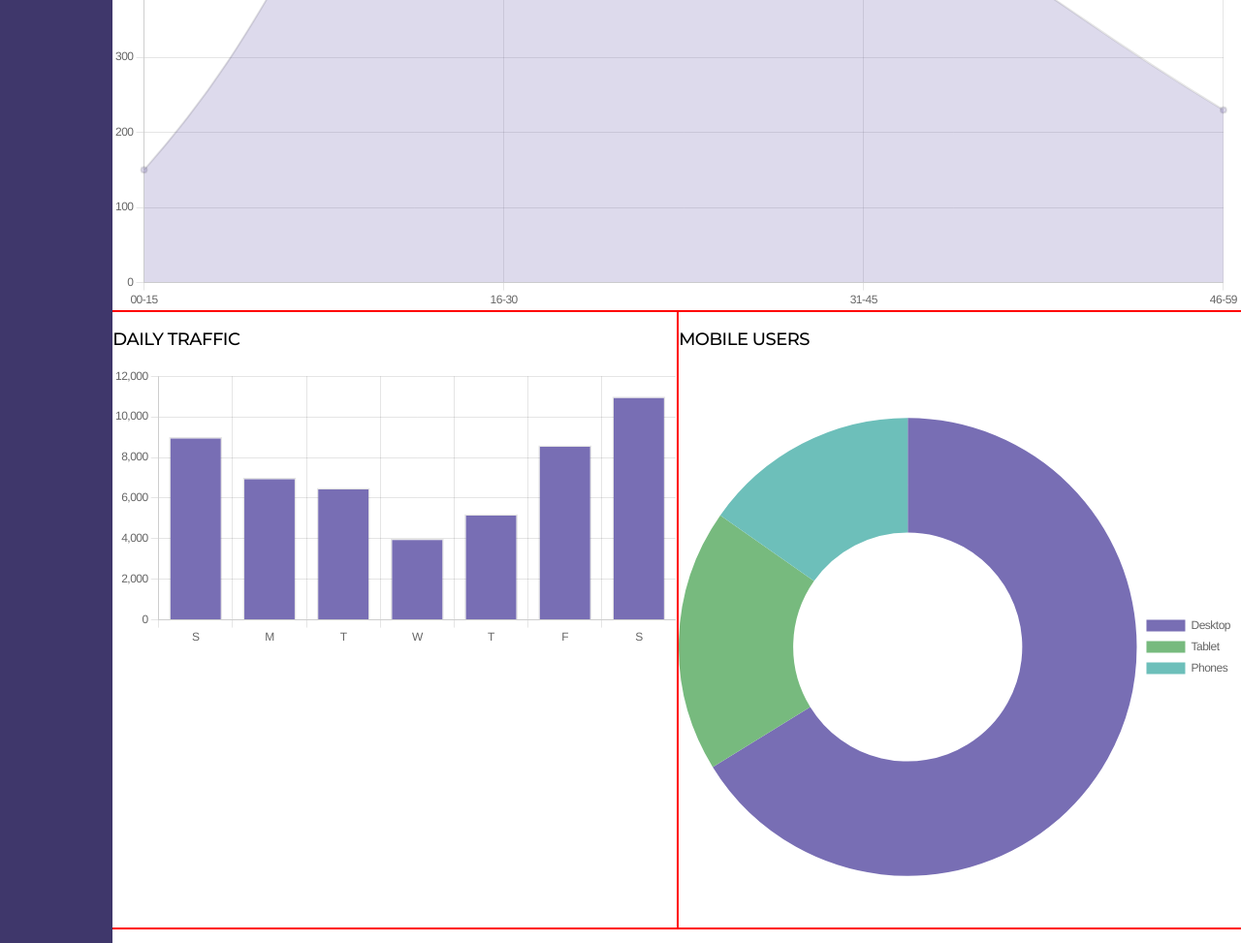
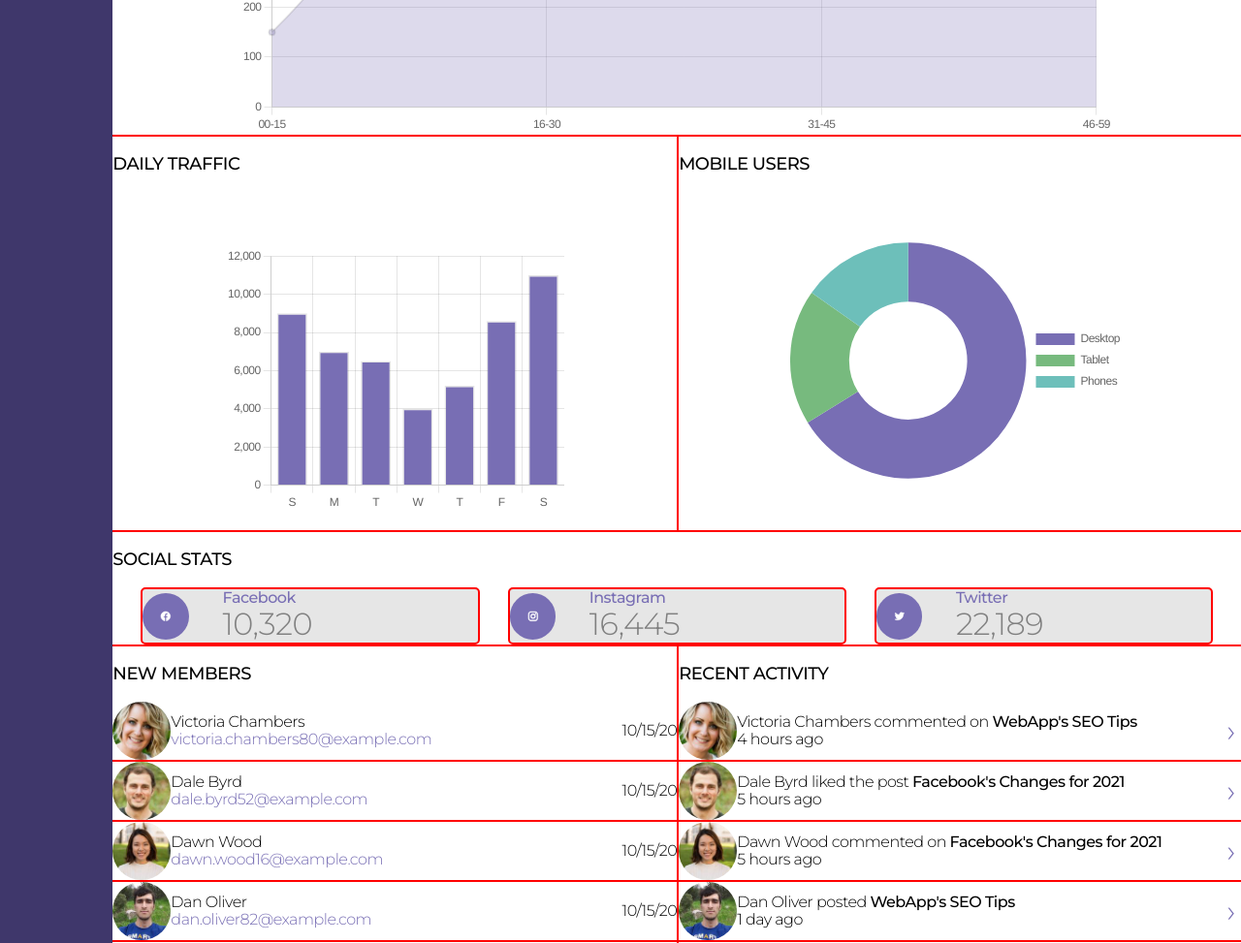
Before and after one commit to BellaBradbury/web-app-dashboard, a plain HTML site: page index.html in a window 1280 px wide. Shown: the part 540-1513 px from the top of the page at 97% size. Drawn offline with nearby package versions, Linux system fonts and the light colour scheme.

Commit message:
chart sizing issue >

```diff
--- a/js/chart.js
+++ b/js/chart.js
@@ -32,7 +32,7 @@ let troChartHour = new Chart(troCotHour, {
         fill: true,
         tension: 0.5,
         hoverBorderWidth: 20,
-        // maintainAspectRatio: false,
+        maintainAspectRatio: false,
         scales: scales,
         plugins: plugins
     }
@@ -55,7 +55,7 @@ let troChartDay = new Chart(troCotDay, {
         fill: true,
         tension: 0.5,
         hoverBorderWidth: 20,
-        // maintainAspectRatio: false,
+        maintainAspectRatio: false,
         scales: scales,
         plugins: plugins
     }
@@ -72,7 +72,7 @@ let troChartWeek = new Chart(troCotWeek, {
         fill: true,
         tension: 0.5,
         hoverBorderWidth: 20,
-        // maintainAspectRatio: false,
+        maintainAspectRatio: false,
         scales: scales,
         plugins: plugins
     }
@@ -94,7 +94,7 @@ let troChartMonth = new Chart(troCotMonth, {
         backgroundColor: `rgba(${colorS}, .25)`,
         fill: true,
         hoverBorderWidth: 20,
-        // maintainAspectRatio: false,
+        maintainAspectRatio: false,
         tension: 0.5,
         scales: scales,
         plugins: plugins
@@ -111,7 +111,7 @@ let trdChart = new Chart(trdCot, {
         backgroundColor: `rgba(${colorP})`,
         fill: true,
         hoverBorderRadius: 20,
-        // maintainAspectRatio: false,
+        maintainAspectRatio: false,
         scales: scales,
         plugins: plugins
     }
--- a/scss/base/_grid.scss
+++ b/scss/base/_grid.scss
@@ -54,7 +54,7 @@ nav {
             'ume ume'
             'set set';
         grid-template-rows: repeat( 9, minmax(min-content, max-content) );
-        grid-template-columns: repeat( 2, minmax(1fr, 1fr) );
+        grid-template-columns: repeat(2, 1fr);
     }
     @include mq(l) {
         grid-template-areas:
--- a/scss/components/sections/_trd.scss
+++ b/scss/components/sections/_trd.scss
@@ -1,6 +1,21 @@
 // ---------- TRAFFIC DAILY SECT ---------- //
+#sect-trd {
+    display: inherit;
+}
 .trd-chart {
     position: relative;
-    height: 100%;
-    width: 100%;
+    width: 300px;
+    height: 150px;
+    margin: auto;
+    align-self: baseline;
+
+    @include mq(m) {
+        width: 250px;
+        height: 200px;
+    }
+
+    @include mq(l) {
+        width: 350px;
+        height: 275px;
+    }
 }
--- a/scss/components/sections/_tro.scss
+++ b/scss/components/sections/_tro.scss
@@ -27,7 +27,18 @@
     }
     &charts {
         position: relative;
-        height: 100%;
-        width: 100%;
+        width: 300px;
+        height: 150px;
+        margin: auto;
+
+        @include mq(m) {
+            width: 650px;
+            height: 325px;
+        }
+
+        @include mq(l) {
+            width: 900px;
+            height: 400px;
+        }
     }
 }
--- a/scss/components/sections/_umo.scss
+++ b/scss/components/sections/_umo.scss
@@ -6,6 +6,17 @@
 }
 .umo-chart {
     position: relative;
-    height: 100%;
-    width: 100%;
+    width: 300px;
+    height: 150px;
+    margin: auto;
+
+    @include mq(m) {
+        width: 250px;
+        height: 250px;
+    }
+
+    @include mq(l) {
+        width: 350px;
+        height: 350px;
+    }
 }
```
Also changed, not shown: css/styles.css, 2 other files.
